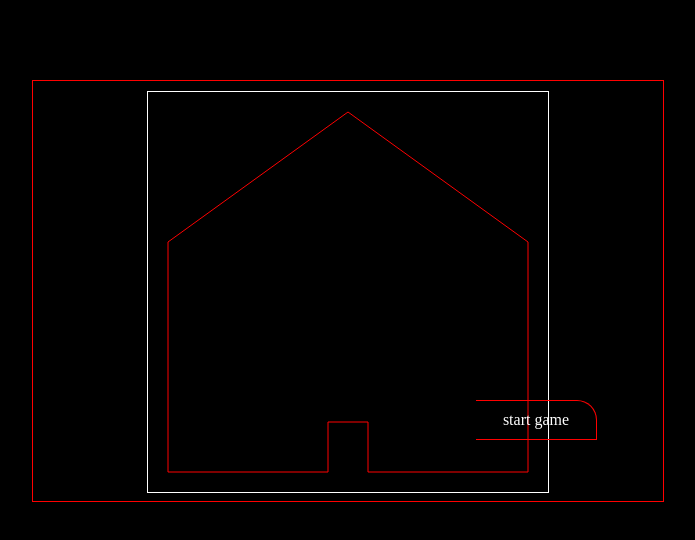
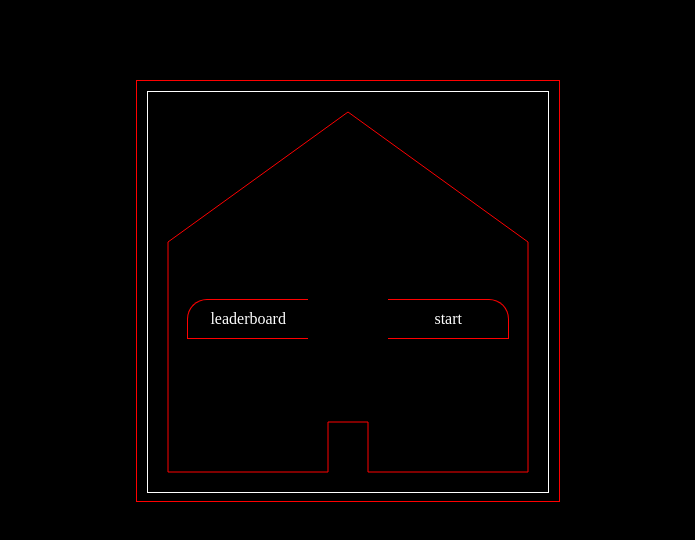
Before and after one commit to shamohamin/packman-simple-game, a website: page public/home.htm in a window 1280 px wide. Shown: the whole page, without its empty margins (292-987 px from the left). Drawn offline with Linux system fonts and the light colour scheme.

Commit message:
added container div

```diff
--- a/public/home.htm
+++ b/public/home.htm
@@ -9,15 +9,17 @@
 </head>
 <body style="background-color:black">
     <div class="container">
-        <div style="width: 50%;">
+        <div>
             <div class="home-view">
-                <canvas id="canvas" style="border: 1px solid white; margin-bottom:10px" width="400px" height="400px">
-                </canvas>
-                <div class="start-button">
-                    start game
-                </div>
-                <div>
-
+                <div style="position: relative;">
+                    <canvas id="canvas" style="border: 1px solid white; margin-bottom:10px" width="400px" height="400px">
+                    </canvas>
+                    <div class="start-button">
+                        start
+                    </div>
+                    <div class="leaderboard-button">
+                        leaderboard
+                    </div>
                 </div>
             </div>
         </div>
```
